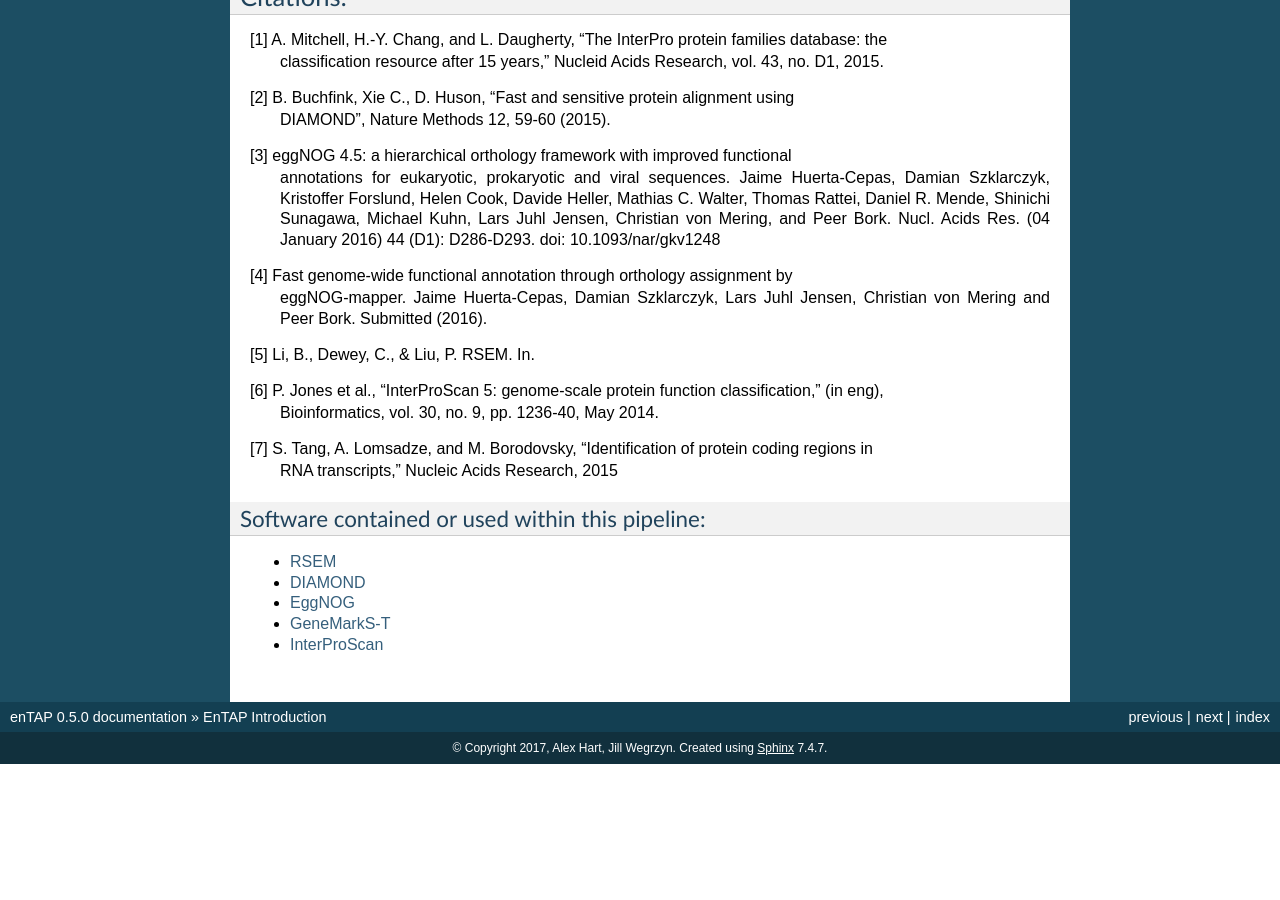
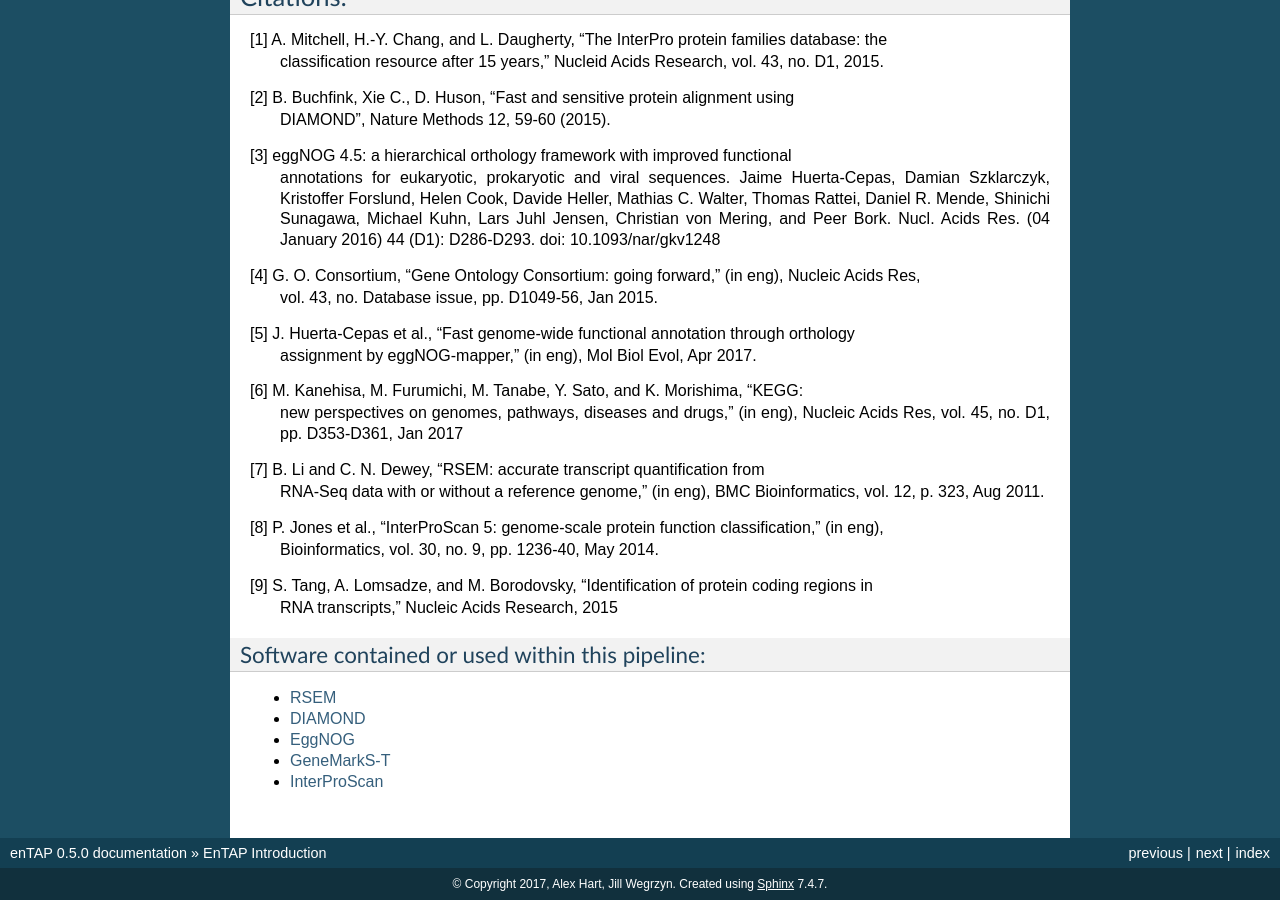
Before and after one commit to harta55/EnTAP, a Sphinx documentation site: the page built from docs/source/introduction.rst, in a window 1280 px wide and 900 px high, scrolled down 938 px. Built offline with Sphinx 7.4.7, drawn with Linux system fonts in a browser that asks for light colours; before the commit the page ends 1702 px from its top, so only the background shows below that.

Commit message:
updated docs

```diff
--- a/docs/source/basic_usage.rst
+++ b/docs/source/basic_usage.rst
@@ -239,7 +239,7 @@ Required:
 Optional:
 
 * .BAM/.SAM alignment file. If left unspecified expression filtering will not be performed.
-    * This can be generated by software that does not perform gapped alignments such as `Bowtie`_. All you need to generate an alignment file is a pair of reads and your assembled transcriptome!
+    * This can be generated by software that does not perform gapped alignments such as `Bowtie`_ (not Bowtie2). All you need to generate an alignment file is a pair of reads and your assembled transcriptome!
 
 Sample Run:
 ^^^^^^^^^^^
--- a/docs/source/introduction.rst
+++ b/docs/source/introduction.rst
@@ -33,13 +33,13 @@ All of the software integrated into this pipeline are packaged within the EnTAP
 
 Citations:
 ----------
-[1] A. Mitchell, H.-Y. Chang, and L. Daugherty, "The InterPro protein families database: the
+[1]   A. Mitchell, H.-Y. Chang, and L. Daugherty, "The InterPro protein families database: the
       classification resource after 15 years," Nucleid Acids Research, vol. 43, no. D1, 2015.
 
-[2] B. Buchfink, Xie C., D. Huson, "Fast and sensitive protein alignment using
+[2]   B. Buchfink, Xie C., D. Huson, "Fast and sensitive protein alignment using
       DIAMOND", Nature Methods 12, 59-60 (2015).
 
-[3] eggNOG 4.5: a hierarchical orthology framework with improved functional
+[3]   eggNOG 4.5: a hierarchical orthology framework with improved functional
       annotations for eukaryotic, prokaryotic and viral sequences. Jaime
       Huerta-Cepas, Damian Szklarczyk, Kristoffer Forslund, Helen Cook, Davide
       Heller, Mathias C. Walter, Thomas Rattei, Daniel R. Mende, Shinichi
@@ -47,16 +47,24 @@ Citations:
       Bork. Nucl. Acids Res. (04 January 2016) 44 (D1): D286-D293. doi:
       10.1093/nar/gkv1248
 
-[4] Fast genome-wide functional annotation through orthology assignment by
-      eggNOG-mapper. Jaime Huerta-Cepas, Damian Szklarczyk, Lars Juhl Jensen,
-      Christian von Mering and Peer Bork. Submitted (2016).
+[4]   G. O. Consortium, "Gene Ontology Consortium: going forward," (in eng), Nucleic Acids Res,
+      vol. 43, no. Database issue, pp. D1049-56, Jan 2015.
 
-[5] Li, B., Dewey, C., & Liu, P. RSEM. In.
+[5]   J. Huerta-Cepas et al., "Fast genome-wide functional annotation through orthology
+      assignment by eggNOG-mapper," (in eng), Mol Biol Evol, Apr 2017.
 
-[6] P. Jones et al., "InterProScan 5: genome-scale protein function classification," (in eng),
+[6]   M. Kanehisa, M. Furumichi, M. Tanabe, Y. Sato, and K. Morishima, "KEGG:
+      new perspectives on genomes, pathways, diseases and
+      drugs," (in eng), Nucleic Acids Res, vol. 45, no. D1, pp. D353-D361, Jan 2017
+
+[7]   B. Li and C. N. Dewey, "RSEM: accurate transcript quantification from
+      RNA-Seq data with or without a reference genome," (in eng),
+      BMC Bioinformatics, vol. 12, p. 323, Aug 2011.
+
+[8]   P. Jones et al., "InterProScan 5: genome-scale protein function classification," (in eng),
       Bioinformatics, vol. 30, no. 9, pp. 1236-40, May 2014.
 
-[7] S. Tang, A. Lomsadze, and M. Borodovsky, "Identification of protein coding regions in
+[9]   S. Tang, A. Lomsadze, and M. Borodovsky, "Identification of protein coding regions in
       RNA transcripts," Nucleic Acids Research, 2015
 
 Software contained or used within this pipeline:
```
Also changed, not shown: docs/source/installation.rst (+11 -9 lines).
